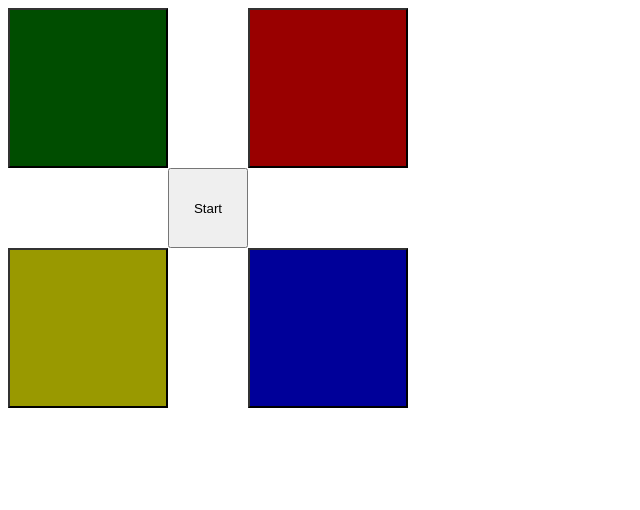
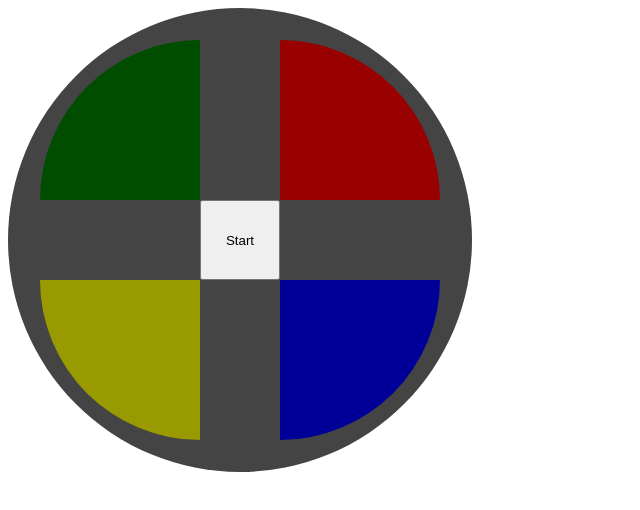
Before and after one commit to shgysk8zer0/freecodecamp-simon, a plain HTML site: page index.html in a window 1280 px wide. Shown: the whole page, without its empty margins (0-640 px from the left). Drawn offline with Linux system fonts and the light colour scheme.

Commit message:
Add game base and button styles
- Get each button to have one round edge
- Add game base border-radius & background

```diff
--- a/index.html
+++ b/index.html
@@ -9,11 +9,15 @@
         grid-template-columns: 1fr 80px 1fr;
         grid-template-rows: 1fr 80px 1fr;
         grid-template-areas: 'green . red' '. start .' 'yellow . blue';
+        background: #444;
+        padding: 2em;
+        border-radius: 100%;
       }
 
       .color {
         filter: brightness(0.6);
         transition: filter 400px;
+        border: none;
       }
 
       .color:active {
@@ -23,21 +27,25 @@
       #green {
         background: green;
         grid-area: green;
+        border-top-left-radius: 100%;
       }
 
       #red {
         background: red;
         grid-area: red;
+        border-top-right-radius: 100%;
       }
 
       #yellow {
         background: yellow;
         grid-area: yellow;
+        border-bottom-left-radius: 100%;
       }
 
       #blue {
         background: blue;
         grid-area: blue;
+        border-bottom-right-radius: 100%;
       }
 
       #start {
@@ -72,7 +80,7 @@
 
       window.addEventListener('DOMContentLoaded', () => {
         Array.from(document.querySelectorAll('[data-frequency]')).forEach(btn => {
-          btn.addEventListener('click', event => {
+          btn.addEventListener('mousedown', event => {
             playTone({frequency: event.target.dataset.frequency});
           });
         });
```
